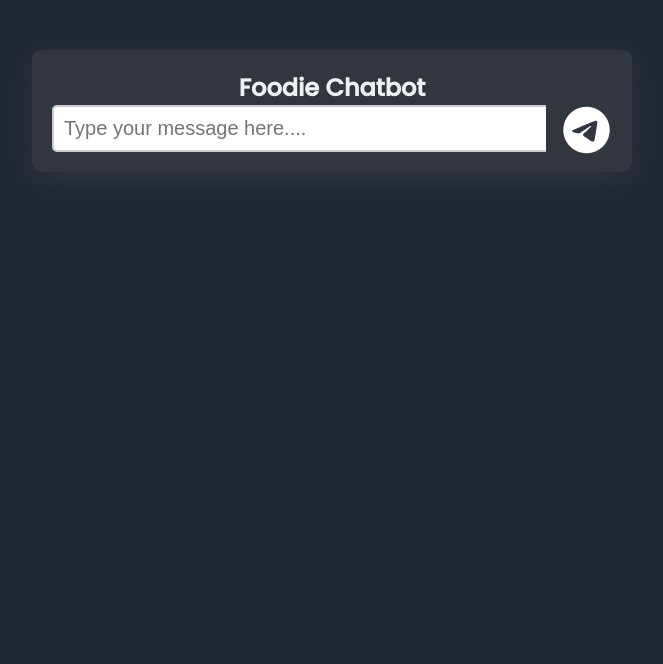
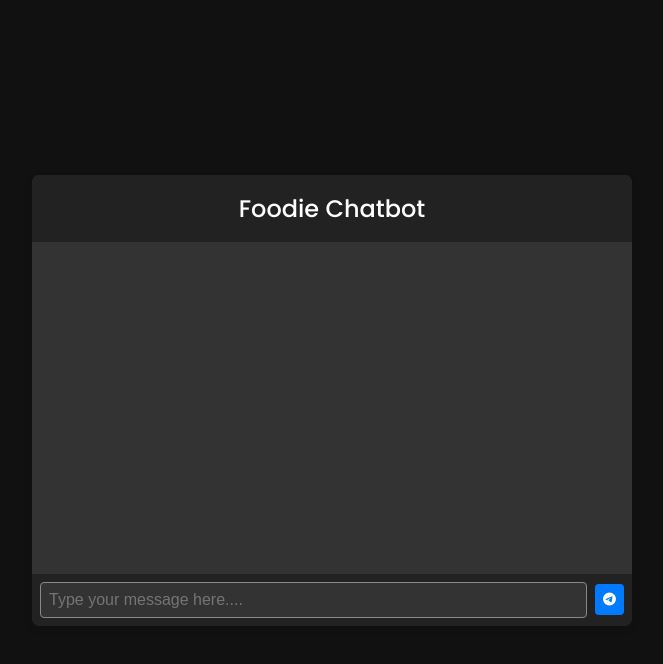
Before and after one commit to sandhyagyawali/Chatbot_final, a plain HTML site: page index.html in a window 1280 px wide. Shown: the whole page, without its empty margins (308-971 px from the left). Drawn offline with Linux system fonts and the light colour scheme.

Commit message:
Update style.css

```diff
--- a/style.css
+++ b/style.css
@@ -1,130 +1,87 @@
-* {
-  box-sizing: border-box;
-}
-
 body {
+  margin: 0;
+  padding: 0;
   font-family: 'Poppins', sans-serif;
-  background: #222831;
+  background-color: #111; /* Dark background color */
+  color: #fff; /* White text color */
 }
 
 .chat-container {
-  width: 600px;
-  margin: 50px auto;
-  padding: 20px;
-  border-radius: 10px;
-  box-shadow: #64646f33 0px 7px 29px 0px;
-  background: #31363F;
+  display: flex;
+  justify-content: center;
+  align-items: center;
+  height: 100vh;
+}
+
+.chat-window {
+  width: 90%; /* Adjust width as needed */
+  max-width: 600px; /* Maximum width for responsiveness */
+  background-color: #333; /* Dark gray chat window background */
+  color: #fff; /* White text color */
+  border-radius: 8px;
+  box-shadow: 0 4px 8px rgba(0, 0, 0, 0.1);
+  overflow: hidden;
 }
 
 .title {
+  padding: 16px;
+  font-size: 1.5rem;
+  font-weight: 500;
   text-align: center;
-  font-size: 24px;
-  font-weight: bold;
-  color: #edf1f3;
+  background-color: #222; /* Darker header background */
 }
 
-.chat {
-  height: 400px;
+.chat-messages {
+  height: 300px; /* Adjust height as needed */
   overflow-y: scroll;
-  margin: 20px 0;
-  padding: 10px;
-  border: 2px solid #545250;
-  border-radius: 5px;
-  background: #222831;
+  padding: 16px;
 }
 
 .message {
-  display: flex;
-  align-items: center;
-  margin: 10px 0;
+  margin-bottom: 12px;
+  padding: 8px;
+  border-radius: 8px;
 }
 
 .user {
-  justify-content: flex-end;
+  background-color: #555; /* Darker gray background for user messages */
+  color: #fff; /* White text color */
+  align-self: flex-end;
 }
 
 .bot {
-  justify-content: flex-start;
+  background-color: #007bff; /* Blue background for bot messages */
+  color: #fff; /* White text color */
 }
 
-.avatar {
-  width: 50px;
-  height: 50px;
-  border-radius: 50%;
-  margin: 0 10px;
-}
-
-.user .avatar {
-  order: 2;
-  background: url("avatar.jpg");
-  background-size: cover;
-}
-
-.bot .avatar {
-  order: 1;
-  background: url("bot.jpg");
-  background-size: cover;
-}
-
-.text {
-  max-width: 70%;
-  padding: 10px;
-  border-radius: 10px;
-  font-size: 16px;
-  color: white;
-}
-
-.user .text {
-  background: #4a4d52;
-}
-
-.bot .text {
-  background: #8c8c8e;
+.chat-input {
+  display: flex;
+  align-items: center;
+  padding: 8px;
+  background-color: #222; /* Darker input area background */
 }
 
 .input {
-  position: relative;
-  width: 100%;
-  padding: 10px;
-  border: 2px solid #cbcbce;
-  border-radius: 5px;
-  outline: none;
-  font-size: 20px;
-
-}
-
-.input:focus {
-  border-color: #8296d0;
-  color: #1e1f1f;
+  flex: 1;
+  padding: 8px;
+  margin-right: 8px;
+  border-radius: 4px;
+  border: 1px solid #888; /* Darker border color */
+  font-size: 1rem;
+  background-color: #333; /* Darker input background */
+  color: #fff; /* White text color */
 }
 
 .button {
-  position: absolute;
-  width: 80px;
+  padding: 8px;
   border: none;
-  padding: 1px;
-  background: #31363F;
-  color: white;
-  font-size: 20px;
-  font-weight: bold;
+  background-color: #007bff; /* Blue button background */
+  color: #fff; /* White text color */
+  border-radius: 4px;
   cursor: pointer;
-  margin-top: .01rem;
-  margin-left: -4.1rem;
-  outline: none;
-
-}
-button i{
-font-size: 3rem;
-}
-.button:hover {
-  box-shadow: inset 0 0 10px rgba(0, 0, 0, 0.2);
+  transition: background-color 0.3s ease;
 }
 
-.chat::-webkit-scrollbar {
-  width: 10px;
+.button:hover {
+  background-color: #0056b3; /* Darker shade on hover */
 }
-
-.chat::-webkit-scrollbar-thumb {
-  background: #bcbdc0;
-  border-radius: 10px;
-}
```
